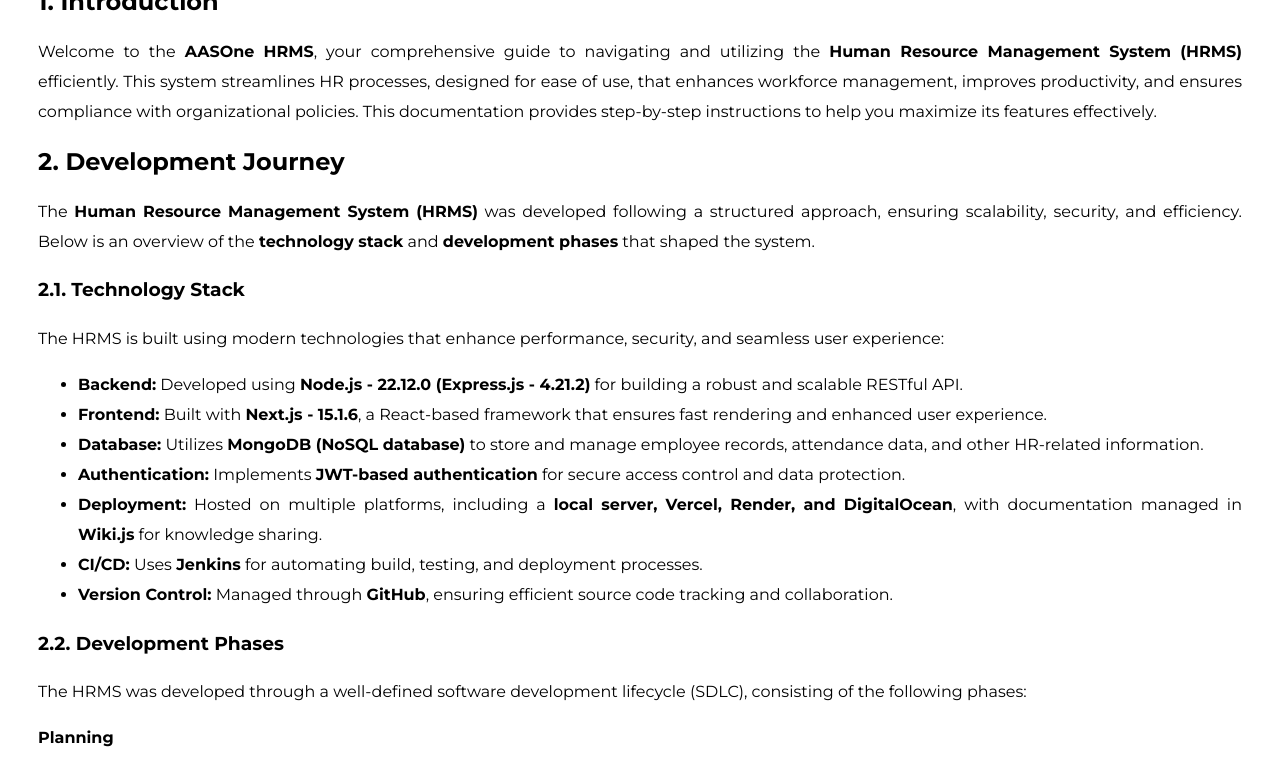
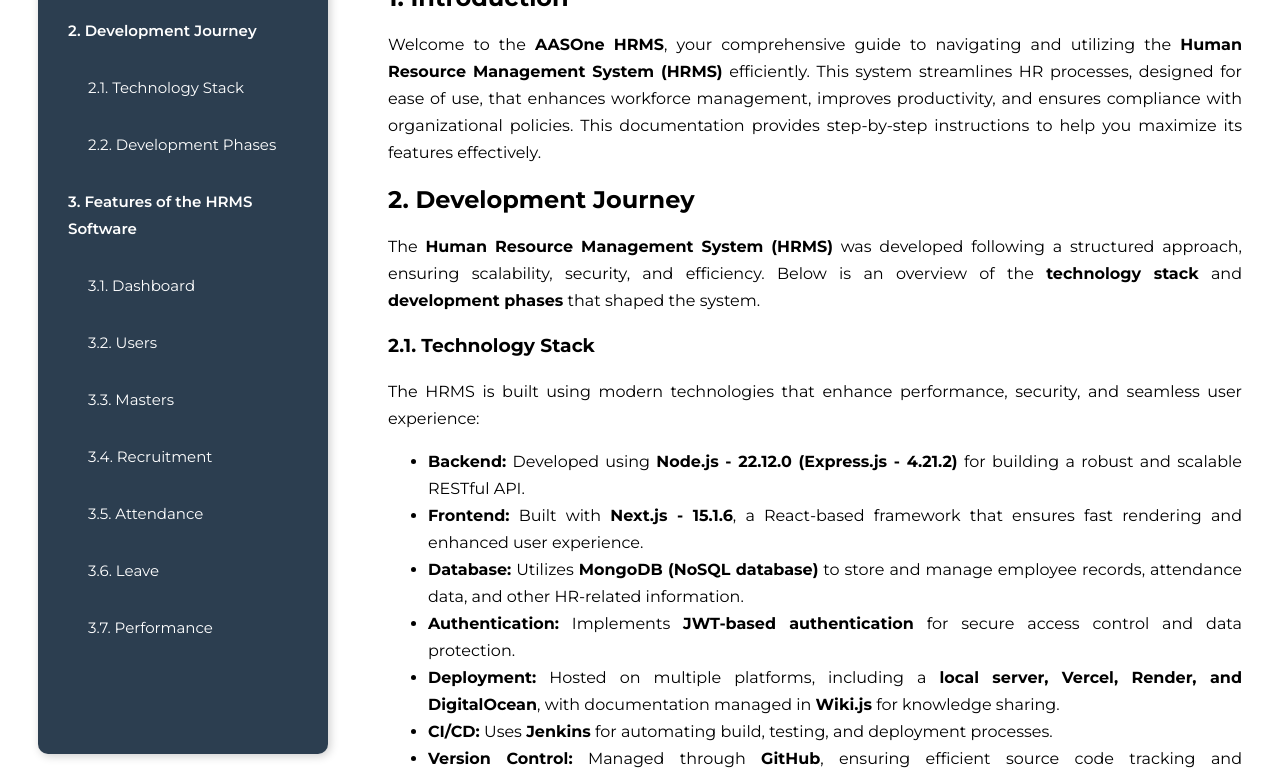
Before and after one commit to Nitushmi/Wiki-Documentation, a plain HTML site: page index.html in a window 1280 px wide. Shown: the part 124-899 px from the top of the page. Drawn offline with Linux system fonts and the light colour scheme.

Commit message:
Final Commit

```diff
--- a/index.html
+++ b/index.html
@@ -8,12 +8,36 @@
 </head>
 <body>
     <div class="doc">
+        <div class="doc_left">
+            <ul class="nav_links">
+                <li class="main_nav"><a href="#1">1. Introduction</a></li>
+
+                <li class="main_nav"><a href="#2">2. Development Journey</a></li>
+                <ul class="nav_links nav_links2">
+                    <li><a href="#2.1">2.1. Technology Stack</a></li>
+                    <li><a href="#2.2">2.2. Development Phases</a></li>
+                </ul>
+
+                <li class="main_nav"><a href="#3">3. Features of the HRMS Software</a></li>
+                <ul class="nav_links nav_links2">
+                    <li><a href="#3.1">3.1. Dashboard</a></li>
+                    <li><a href="#3.2">3.2. Users</a></li>
+                    <li><a href="#3.3">3.3. Masters</a></li>
+                    <li><a href="#3.4">3.4. Recruitment</a></li>
+                    <li><a href="#3.5">3.5. Attendance</a></li>
+                    <li><a href="#3.6">3.6. Leave</a></li>
+                    <li><a href="#3.7">3.7. Performance</a></li>
+                </ul>
+            </ul>
+        </div>
+        <div class="doc_right">
             <h1>AASOne HRMS Documentation</h1>
-        <h2>1. Introduction</h2>
+            <h2 id="1">1. Introduction</h2>
             <p>Welcome to the <strong>AASOne</strong> <strong>HRMS</strong>, your comprehensive guide to navigating and utilizing the <strong>Human Resource Management System (HRMS)</strong> efficiently. This system streamlines HR processes, designed for ease of use, that enhances workforce management, improves productivity, and ensures compliance with organizational policies. This documentation provides step-by-step instructions to help you maximize its features effectively.</p>
-        <h2><strong>2. Development Journey</strong></h2>
+
+            <h2 id="2"><strong>2. Development Journey</strong></h2>
             <p>The <strong>Human Resource Management System (HRMS)</strong> was developed following a structured approach, ensuring scalability, security, and efficiency. Below is an overview of the <strong>technology stack</strong> and <strong>development phases</strong> that shaped the system.</p>
-        <h3><strong>2.1. Technology Stack</strong></h3>
+            <h3 id="2.1"><strong>2.1. Technology Stack</strong></h3>
             <p>The HRMS is built using modern technologies that enhance performance, security, and seamless user experience:</p>
             <ul>
             <li><strong>Backend:</strong> Developed using <strong>Node.js - 22.12.0 (Express.js - 4.21.2)</strong> for building a robust and scalable RESTful API.</li>
@@ -24,7 +48,7 @@
             <li><strong>CI/CD:</strong> Uses <strong>Jenkins</strong> for automating build, testing, and deployment processes.</li>
             <li><strong>Version Control:</strong> Managed through <strong>GitHub</strong>, ensuring efficient source code tracking and collaboration.</li>
             </ul>
-        <h3><strong>2.2. Development Phases</strong></h3>
+            <h3 id="2.2"><strong>2.2. Development Phases</strong></h3>
             <p>The HRMS was developed through a well-defined software development lifecycle (SDLC), consisting of the following phases:</p>
             <p><strong>Planning</strong></p>
             <ul>
@@ -54,10 +78,10 @@
             </ul>
             <p>This structured development approach has resulted in a <strong>highly efficient and scalable HRMS</strong>, empowering businesses with a seamless <strong>HR automation solution</strong>.</p>
             <p>&nbsp;</p>
-        <h2>3. Features of the HRMS Software</h2>
-        <h3>3.1. Dashboard</h3>
+            <h2 id="3">3. Features of the HRMS Software</h2>
+            <h3 id="3.1">3.1. Dashboard</h3>
             <p>Welcome to the HRMS Portal Dashboard. This guide provides a detailed overview of the dashboard functionalities available to HR users after successful login. The dashboard serves as the central hub for managing HR activities, tracking employee records, and gaining insights into various HR operations.<br>&nbsp;</p>
-        <h4><strong>3.1.1. Accessing the Dashboard</strong></h4>
+            <h4 ><strong>3.1.1. Accessing the Dashboard</strong></h4>
             <p><strong>Login Process:</strong></p>
             <p>Enter your registered <strong>Email ID</strong> and <strong>Password</strong>.</p>
             <p>An <strong>OTP (One-Time Password)</strong> will be sent to your email for <strong>two-factor authentication (2FA)</strong>.</p>
@@ -125,7 +149,7 @@
             <li>View detailed attendance records in <strong>All Attendance</strong>.</li>
             <li>Generate employee and HR reports via the <strong>Reports</strong> section.<br>&nbsp;</li>
             </ul>
-        <h3>3.2. Users&nbsp;</h3>
+            <h3 id="3.2">3.2. Users&nbsp;</h3>
             <p>The <strong>Users</strong> in the HRMS Portal allows HR administrators to manage user accounts efficiently. It provides functionalities to add new users and manage existing users with options to edit or delete user profiles.</p>
             <p>The Users option consists of two main sections:</p>
             <ul>
@@ -178,7 +202,7 @@
             <li>Confirm the deletion to permanently remove the user.</li>
             </ul>
             <p>&nbsp;</p>
-        <h3>3.3. Masters</h3>
+            <h3 id="3.3">3.3. Masters</h3>
             <p>The <strong>Master Module</strong> in the HRMS Portal provides administrative capabilities to manage essential configurations such as skills, interview rounds, and location settings (countries and states). This module ensures streamlined HR processes by defining key parameters used throughout the portal.</p>
             <p>The Master Module consists of three main sections:</p>
             <ul>
@@ -262,7 +286,7 @@
             <li>Click <strong>Submit</strong> to save the state under the selected country.</li>
             </ul>
             <p>&nbsp;</p>
-        <h3>3.4. Recruitment</h3>
+            <h3 id="3.4">3.4. Recruitment</h3>
             <p>The Recruitment section of the HRMS portal is a comprehensive tool designed to streamline the hiring process. This section enables HR professionals to create job notices, manage applications, and oversee all stages of the recruitment cycle efficiently. Key features of the recruitment section include:</p>
             <ul>
             <li><strong>Create Notice</strong>: Easily craft and publish detailed job notices to attract qualified candidates.</li>
@@ -535,7 +559,7 @@
             <li>Review and finalize the offer letter before sending it to the candidate.</li>
             </ul>
             <p>&nbsp;</p>
-        <h3>3.5. Attendance</h3>
+            <h3 id="3.5">3.5. Attendance</h3>
             <p>The <strong>Attendance Section</strong> in the HRMS portal is designed to streamline and automate employee attendance tracking, ensuring accurate and real-time records. It includes two core features:</p>
             <ul>
             <li><strong>Add Attendance</strong> – Allows employees to mark their attendance by clicking <strong>Check-In</strong> and <strong>Check-Out</strong> buttons based on their shift timings.</li>
@@ -576,7 +600,7 @@
             <li>Download the file to your system for offline access or further processing.</li>
             </ul>
             <p>&nbsp;</p>
-        <h3>3.6. Leave</h3>
+            <h3 id="3.6">3.6. Leave</h3>
             <p>The <strong>Leave Section</strong> in the HRMS portal provides a seamless way for employees to manage their leave requests and for HR to oversee company-wide leave records efficiently. It includes two core features:</p>
             <ul>
             <li><strong>Add Leave</strong> – Allows employees to apply for leave by selecting the leave type, duration, and providing necessary details.</li>
@@ -621,7 +645,7 @@
             <li><strong>Leave Status (Pending, Approved, Rejected)</strong></li>
             </ul>
             <p>&nbsp;</p>
-        <h3><strong>3.7. Performance</strong></h3>
+            <h3 id="3.7"><strong>3.7. Performance</strong></h3>
             <p>The <strong>Performance Section</strong> in the HRMS portal is designed to help employees submit their work reports and allow HR or managers to track and evaluate performance efficiently. This section consists of two key features: <strong>Work Report</strong> and <strong>View Report</strong>, enabling structured performance assessment and productivity tracking.<br>&nbsp;</p>
             <h4>3.7.1. Work Report</h4>
             <p>The <strong>Work Report</strong> feature allows employees to submit daily, weekly, or monthly work reports, ensuring transparency in work progress and task completion.</p>
@@ -651,5 +675,6 @@
             </figure>
             <p>&nbsp;</p>
         </div>
+    </div>
 </body>
 </html>
--- a/style.css
+++ b/style.css
@@ -1,8 +1,12 @@
 @import url('https://fonts.googleapis.com/css2?family=Montserrat:ital,wght@0,100..900;1,100..900&display=swap');
+
+html {
+  scroll-behavior: smooth;
+}
 
 body {
     font-family: "Montserrat", serif;
-    line-height: 30px;
+    line-height: 27px;
     font-style: normal;
     -webkit-font-smoothing: antialiased;
     -moz-osx-font-smoothing: grayscale;
@@ -13,8 +17,59 @@ body {
 
 .doc{
     padding: 30px;
+    display: flex;
+    flex-direction: row;
+    gap: 50px;
 }
+
+.doc_left {
+  position: fixed;
+  width: 250px;
+  height: 100vh;
+  overflow-x: scroll;
+  background-color: #2c3e50;
+  padding: 20px;
+  border-radius: 10px;
+  box-shadow: 2px 2px 10px rgba(0, 0, 0, 0.2);
+  text-align: left;
+}
+
+.nav_links {
+  list-style: none;
+  padding: 0;
+}
+
+.nav_links li {
+  margin: 10px 0;
+}
+
+.nav_links a {
+  text-decoration: none;
+  color: white;
+  font-size: 15px;
+  display: block;
+  padding: 10px;
+  border-radius: 5px;
+  transition: 0.3s;
+}
+
+.nav_links a:hover {
+  background-color: #34495e;
+}
+
+.main_nav{
+  font-weight: 600;
+}
+
+.nav_links2{
+  margin-left: 20px;
+}
+
+.doc_right{
+  margin-left: 350px;
+}
+
 .doc img{
-  width: 100%;
-  height: auto;
+    width: 100%;
+    height: auto;
 }
```
Lines whose indentation alone changed are shown as unchanged.
